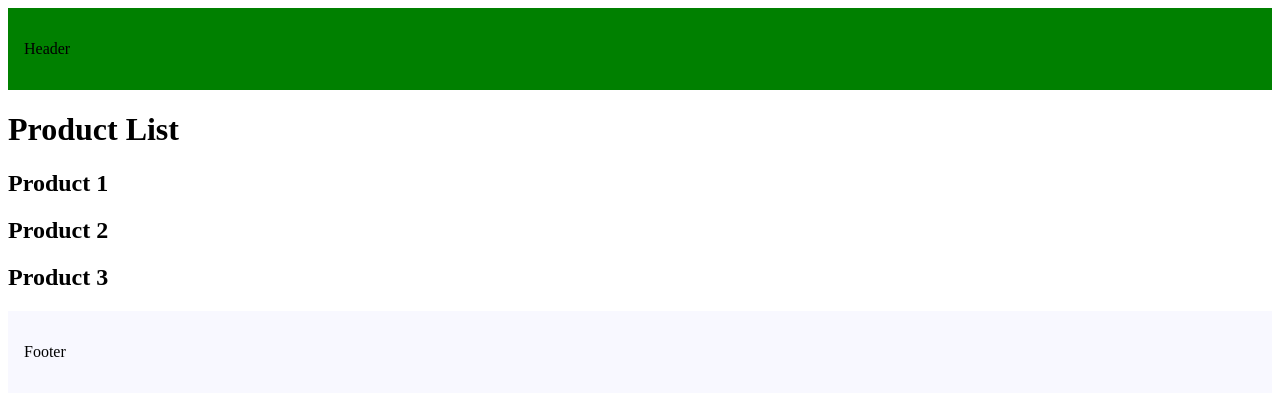
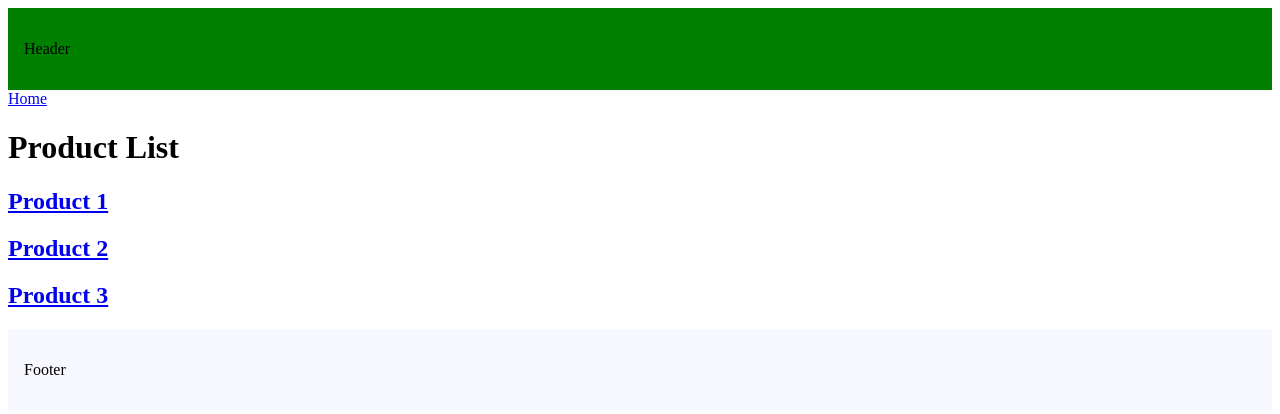
Before and after one commit to AguayoD/Tutorial-trial, a Next.js app: page /products in a window 1280 px wide. Shown: the top 414 px of the page. Built offline with nearby package versions, Linux system fonts and the light colour scheme.

Commit message:
tutorial 19

```diff
--- a/src/app/products/page.tsx
+++ b/src/app/products/page.tsx
@@ -1,3 +1,5 @@
+import Link from "next/link"
+
 export const metadata = {
     title: 'Products',
     description: 'This is the products page description'
@@ -6,10 +8,11 @@
 export default function ProductList(){
     return (
         <>
+            <Link href = "/">Home</Link>
             <h1>Product List</h1>
-            <h2>Product 1</h2>
-            <h2>Product 2</h2>
-            <h2>Product 3</h2>
+            <h2><Link href= "products/1">Product 1</Link></h2>
+            <h2><Link href= "products/2">Product 2</Link></h2>
+            <h2><Link href= "products/3">Product 3</Link></h2>
         </>
     );
 }
```
Also changed, not shown: src/app/page.tsx (+10 -1 lines).
